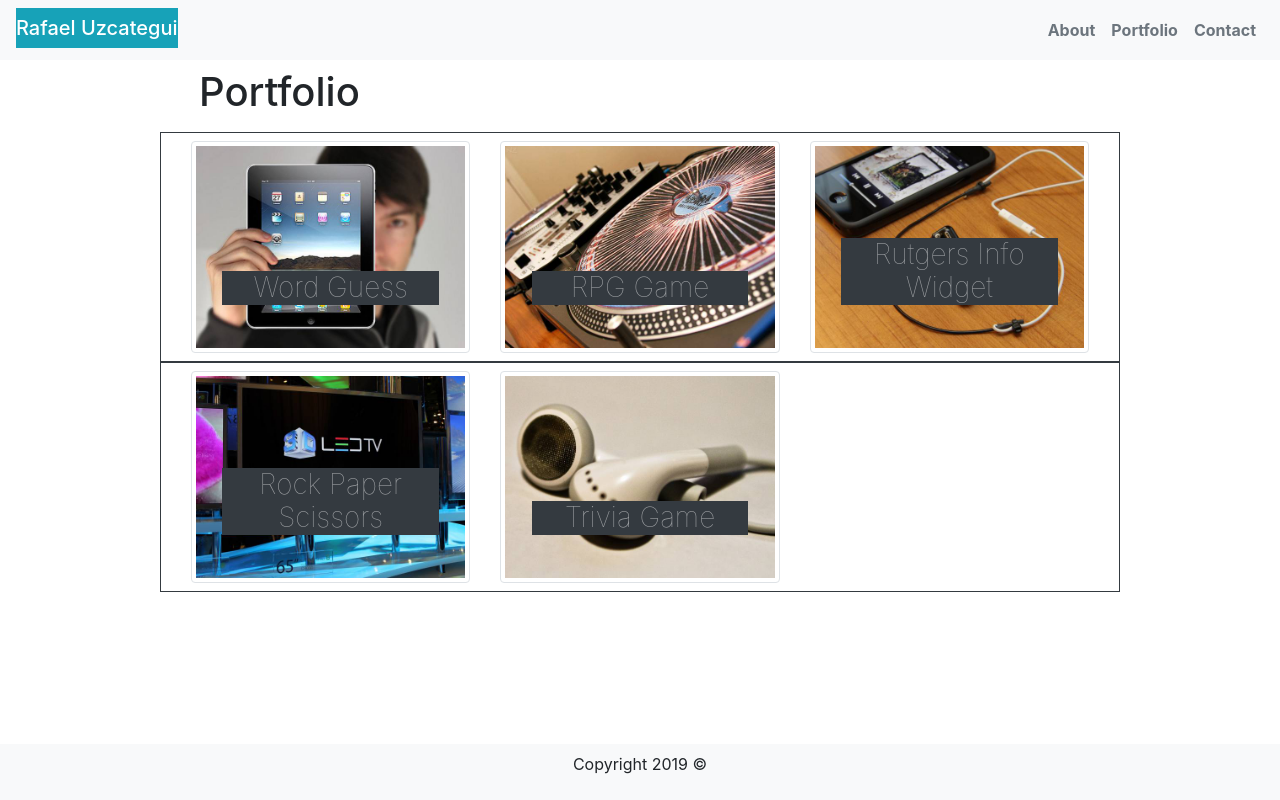
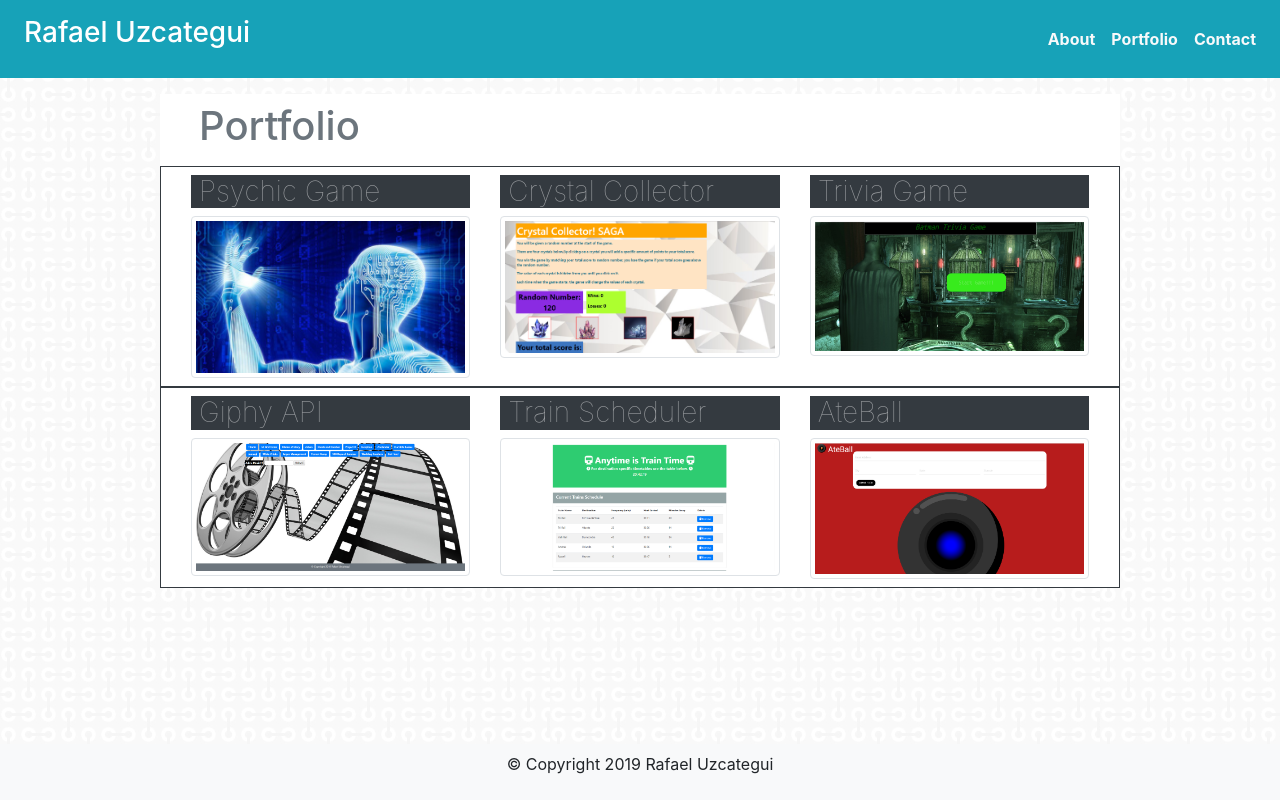
Before and after one commit to Rafaelias86/Bootstrap-Portfolio, a plain HTML site: page portfolio.html in a window 1280 px wide. Drawn offline with nearby package versions, Linux system fonts and the light colour scheme.

Commit message:
Update portfolio

```diff
--- a/portfolio.html
+++ b/portfolio.html
@@ -4,8 +4,13 @@
 
   <meta charset="utf-8">
   <meta name="viewport" content="width=device-width, initial-scale=1, shrink-to-fit=no">
+  <link rel="stylesheet" href="https://stackpath.bootstrapcdn.com/bootstrap/4.3.1/css/bootstrap.min.css" integrity="sha384-ggOyR0iXCbMQv3Xipma34MD+dH/1fQ784/j6cY/iJTQUOhcWr7x9JvoRxT2MZw1T" crossorigin="anonymous">
   <title>Rafael Uzcategui | Portfolio</title>
-  <link rel="stylesheet" href="https://stackpath.bootstrapcdn.com/bootstrap/4.3.1/css/bootstrap.min.css" integrity="sha384-ggOyR0iXCbMQv3Xipma34MD+dH/1fQ784/j6cY/iJTQUOhcWr7x9JvoRxT2MZw1T" crossorigin="anonymous">
+  <style>
+    body { background-image: url("assets/images/bg.jpg");}
+    .container { background: white; }
+  </style>
+
 
 </head>
 <body>
@@ -13,8 +18,8 @@
   <header>
 
 
-  <nav class="navbar navbar-expand-lg navbar-dark bg-light">
-    <span class="navbar-brand mb-1 h1 bg-info ">  Rafael Uzcategui  </span>
+  <nav class="navbar navbar-expand-lg navbar-dark bg-info mb-3">
+    <span class="navbar-brand mb-1 h1 bg-info p-2 "><h3>Rafael Uzcategui</h3></span>
     <button class="navbar-toggler" type="button" data-toggle="collapse" data-target="#navbarSupportedContent"
       aria-controls="navbarSupportedContent" aria-expanded="false" aria-label="Toggle navigation">
       <span class="navbar-toggler-icon"></span>
@@ -22,13 +27,13 @@
     <div class="collapse navbar-collapse" id="navbarSupportedContent">
       <ul class="nav navbar-nav navbar-right  ml-auto">
         <li class="nav-item">
-          <a class="nav-link text-secondary" href="index.html"><strong>About</strong></a>
+          <a class="nav-link text-light" href="index.html"><strong>About</strong></a>
         </li>
         <li class="nav-item">
-          <a class="nav-link text-secondary" href="portfolio.html"><strong>Portfolio</strong></a>
+          <a class="nav-link text-light" href="portfolio.html"><strong>Portfolio</strong></a>
         </li>
         <li class="nav-item">
-          <a class="nav-link text-secondary" href="contact.html"><strong>Contact</strong></a>
+          <a class="nav-link text-light" href="contact.html"><strong>Contact</strong></a>
         </li>
       </ul>
     </div>
@@ -39,45 +44,51 @@
 <div class="container col-xs-12 col-sm-9 col-sm-offset-1 col-md-9 col-md-offset-1 col-lg-9 col-lg-offset-1">
     <div class="row">
         <div class="col-md-12">
-            <div class="page-header px-4 py-2">
+            <div class="page-header text-secondary px-4 py-2">
                 <h1>Portfolio</h1>
             </div>
 
             <div class="row py-2 border border-dark">
                 <div class="col-md-12 ">
                     <div class="col-md-4 float-left">
-                    <img src="assets/images/technics-q-c-640-480-2.jpg" class="img-fluid img-thumbnail" alt="Responsive image">
-                    <div class="carousel-caption">
-                        <h3 class="font-weight-lighter text-white-50 bg-dark">Word Guess</h1>
+                        <h3 class="font-weight-lighter text-white-50 bg-dark pl-2">Psychic Game</h1>
+                        <a href="https://rafaelias86.github.io/Psychic-Game/index.html" target = "blank"> <img src="assets/images/psychic.jpg" class="img-fluid img-thumbnail" alt="Responsive image"></a>
+                        <div class="carousel-caption"></div>
                     </div>
+
+                    <div class="col-md-4 float-left">
+                        <h3 class="font-weight-lighter text-white-50 bg-dark pl-2">Crystal Collector</h1>
+                        <a href="https://rafaelias86.github.io/unit-4-game/index.html" target = "blank"> <img src="assets/images/crystal.png" class="img-fluid img-thumbnail" alt="Responsive image"></a>
+                        <div class="carousel-caption"></div>
                     </div>
+
                     <div class="col-md-4 float-left">
-                        <img src="assets/images/technics-q-c-640-480-1.jpg" class="img-fluid img-thumbnail" alt="Responsive image">
-                        <div class="carousel-caption">
-                            <h3 class="font-weight-lighter text-white-50 bg-dark">RPG Game</h1>
-                        </div>
-                    </div>
-                    <div class="col-md-4 float-left">
-                        <img src="assets/images/technics-q-c-640-480-7.jpg" class="img-fluid img-thumbnail" alt="Responsive image">
-                        <div class="carousel-caption">
-                            <h3 class="font-weight-lighter text-white-50 bg-dark">Rutgers Info Widget</h1>
-                        </div>
+                        <h3 class="font-weight-lighter text-white-50 bg-dark pl-2">Trivia Game</h1>
+                        <a href="https://rafaelias86.github.io/TriviaGame/index.html" target = "blank"> <img src="assets/images/trivia.jpg" class="img-fluid img-thumbnail" alt="Responsive image"></a>
+                        <div class="carousel-caption"></div>
                     </div>
                 </div>
             </div>
+
             <div class="row py-2 border border-dark">
                 <div class="col-md-12 ">
                     <div class="col-md-4 float-left">
-                    <img src="assets/images/technics-q-c-640-480-9.jpg" class="img-fluid img-thumbnail" alt="Responsive image">
-                    <div class="carousel-caption">
-                        <h3 class="font-weight-lighter text-white-50 bg-dark">Rock Paper Scissors</h1>
+                        <h3 class="font-weight-lighter text-white-50 bg-dark pl-2">Giphy API</h1>
+                        <a href="https://rafaelias86.github.io/APIhomework/index.html" target = "blank"> <img src="assets/images/gif.png" class="img-fluid img-thumbnail" alt="Responsive image"></a>
+                        <div class="carousel-caption"></div>
                     </div>
+
+
+                    <div class="col-md-4 float-left">
+                        <h3 class="font-weight-lighter text-white-50 bg-dark pl-2">Train Scheduler</h1>
+                        <a href="https://rafaelias86.github.io/Train-Scheduler/index.html" target = "blank"> <img src="assets/images/train.png" class="img-fluid img-thumbnail" alt="Responsive image"></a>
+                        <div class="carousel-caption"></div>
                     </div>
+
                     <div class="col-md-4 float-left">
-                        <img src="assets/images/technics-q-c-640-480-5.jpg" class="img-fluid img-thumbnail" alt="Responsive image">
-                        <div class="carousel-caption">
-                            <h3 class="font-weight-lighter text-white-50 bg-dark">Trivia Game</h1>
-                        </div>
+                        <h3 class="font-weight-lighter text-white-50 bg-dark pl-2">AteBall</h1>
+                        <a href="https://rafaelias86.github.io/Project-1/index.html" target = "blank"> <img src="assets/images/ateball.png" class="img-fluid img-thumbnail" alt="Responsive image"></a>
+                        <div class="carousel-caption"></div>
                     </div>
                 </div>
             </div>
@@ -88,7 +99,7 @@
 <footer>
 <div class="footer fixed-bottom navbar-expand-lg bg-light text-black text-center ">
     <p class="navbar-text py-2">
-         Copyright 2019  &copy;
+            &copy; Copyright 2019 Rafael Uzcategui
     </p>
 </div>
 </footer>
```
Also changed, not shown: contact.html (+13 -9 lines), index.html (+12 -8 lines), assets/images/ateball.png (added), assets/images/bg.jpg (added), assets/images/crystal.jpg (added), assets/images/crystal.png (added), assets/images/download.jpg (added), assets/images/gif.png (added), assets/images/gray-background-light.png (added), assets/images/gray.jpg (added), assets/images/psychic.jpg (added), assets/images/train.png (added), assets/images/trivia.jpg (added), assets/images/vintage.jpg (added), 1 other file.
